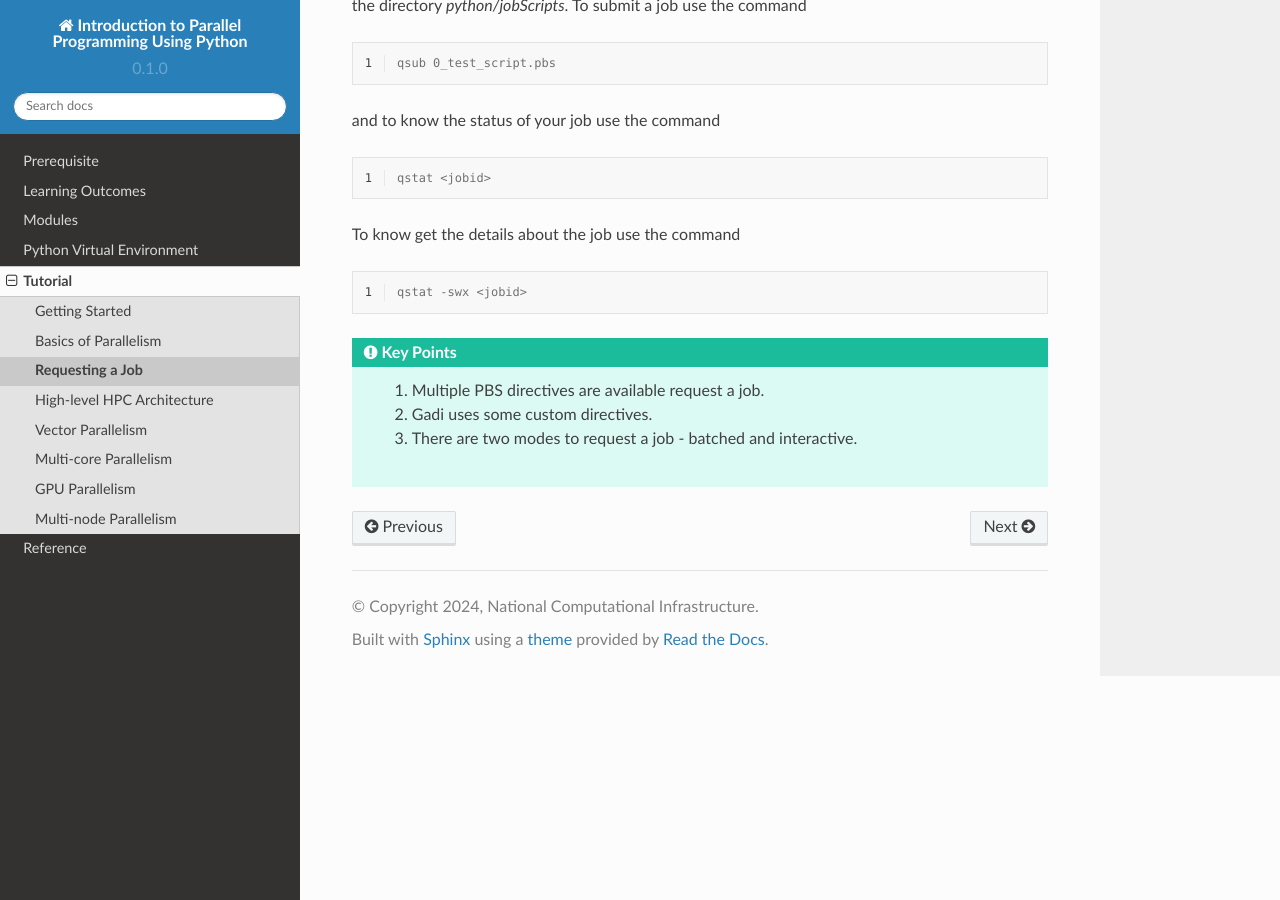
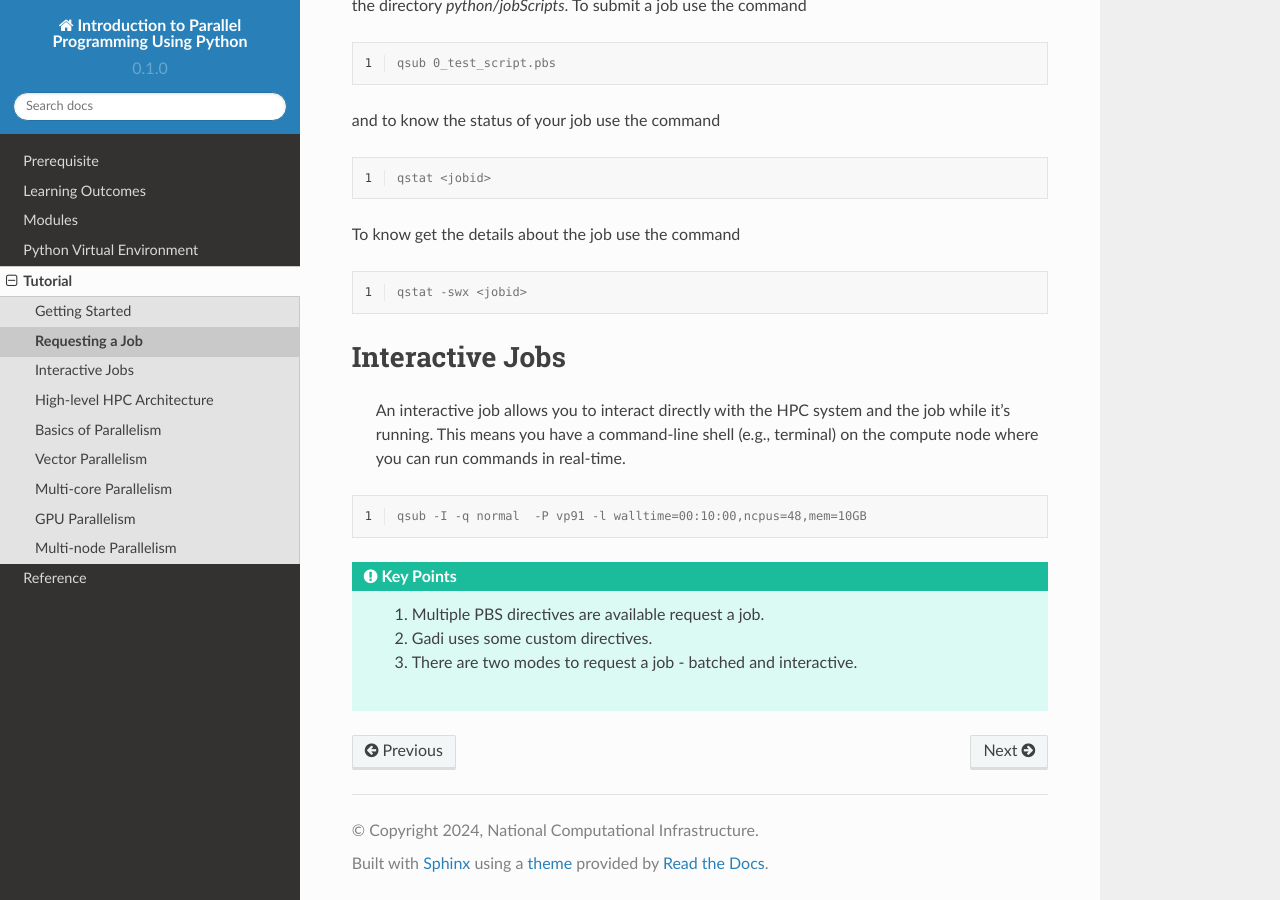
Before and after one commit to NCI900-Training-Organisation/intro-to-parallel-programming, a Sphinx documentation site: the page built from docs/source/tutorial/jobs.rst, in a window 1280 px wide and 900 px high, scrolled down 1193 px. Built offline with Sphinx 7.4.7 and the Read the Docs theme 2.0.0, drawn with Linux system fonts in a browser that asks for light colours.

Commit message:
Topics rearranged

```diff
--- a/docs/source/tutorial/basics.rst
+++ b/docs/source/tutorial/basics.rst
@@ -56,7 +56,7 @@ Challenges with Threads
 #. **Race Conditions**: Occur when the outcome depends on the unpredictable timing of thread execution, potentially causing inconsistent results.
 
 
-Synchronization in programming is the coordination of concurrent threads or processes to ensure they operate
+**Synchronization** in programming is the coordination of concurrent threads or processes to ensure they operate
 correctly when accessing shared resources. It prevents issues such as race conditions and data corruption by
 managing access to shared resources, ensuring that only one thread or process can modify the resource at a time.
 Synchronization mechanisms, like locks, semaphores, and mutexes, help maintain consistency and order in a
--- a/docs/source/tutorial/getting_started.rst
+++ b/docs/source/tutorial/getting_started.rst
@@ -39,8 +39,6 @@ To access the Gadi system, follow these steps:
 
         git clone https://github.com/NCI900-Training-Organisation/intro-to-parallel-programming.git
         cd intro-to-parallel-programming
-        git checkout python-dev
-
 
 
 In the repository:
--- a/docs/source/tutorial/gpu.rst
+++ b/docs/source/tutorial/gpu.rst
@@ -15,7 +15,7 @@ GPU Parallelism
             #. Learn about data movements in GPUs.
 
 Gadi only has NVIDIA GPUs. So when we say GPUs we mean NVIDIA GPUs. Nevertheless, many concepts discussed here
-are the same across different vendors_. While the CPU is optimized to do a single operation as fast as it
+are the same across different vendors. While the CPU is optimized to do a single operation as fast as it
 can (low latency operation), the GPU is optimized to do a large number of slow operations (high throughput
 operation). GPUs are composed of multiple Streaming Multiprocessors (SMs), an on-chip L2 cache, and
 high-bandwidth DRAM. The SMs execute operations and the data and code are accessed from DRAM through the L2 cache.
--- a/docs/source/tutorial/jobs.rst
+++ b/docs/source/tutorial/jobs.rst
@@ -74,6 +74,19 @@ To know get the details about the job use the command
 
     qstat -swx <jobid>
 
+
+Interactive Jobs
+********************
+
+ An interactive job allows you to interact directly with the HPC system and the job while it's
+ running. This means you have a command-line shell (e.g., terminal) on the compute node where you
+ can run commands in real-time.
+
+.. code-block:: console
+    :linenos:
+
+    qsub -I -q normal  -P vp91 -l walltime=00:10:00,ncpus=48,mem=10GB
+
 .. admonition:: Key Points
    :class: hint
 
```
Also changed, not shown: docs/source/tutorial.rst (+5 -5 lines), 1 other file.
